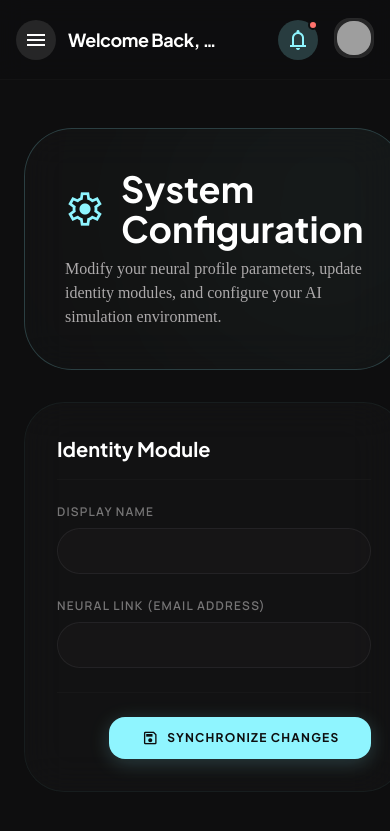
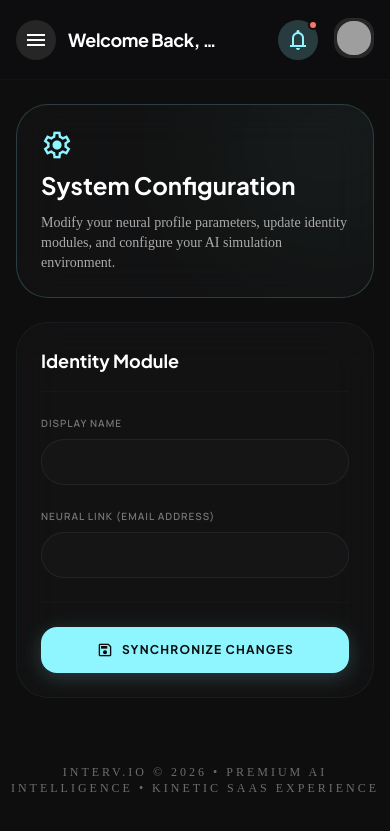
Before and after one commit to theanazz/Interv-io, a Flask app: page /settings in a window 390 px wide. Shown: the top 831 px of the page. Run offline with Flask 3, Linux system fonts and the light colour scheme; the visitor is signed in with stand-in values (Sample User, id 1); data that the repository does not hold is empty; some libraries are stand-ins or nearby versions; some web fonts are replaced; grey boxes are pictures that could not be loaded.

Commit message:
Fix mobile responsiveness on settings page

```diff
--- a/templates/settings.html
+++ b/templates/settings.html
@@ -3,21 +3,21 @@
 {% block title %}Settings | Interv.io{% endblock %}
 
 {% block content %}
-<section class="max-w-4xl mx-auto space-y-8 mt-12 px-6">
+<section class="max-w-4xl mx-auto space-y-6 md:space-y-8 mt-6 md:mt-12 px-4 md:px-6">
     <!-- Settings Hero -->
-    <div class="glass-panel p-10 rounded-[3rem] border-primary/20 relative overflow-hidden">
+    <div class="glass-panel p-6 md:p-10 rounded-[2rem] md:rounded-[3rem] border-primary/20 relative overflow-hidden">
         <div class="relative z-10">
-            <h2 class="font-headline text-4xl text-white mb-2 flex items-center gap-4">
-                <span class="material-symbols-outlined text-[40px] text-primary">settings</span>
+            <h2 class="font-headline text-2xl sm:text-3xl md:text-4xl text-white mb-3 flex flex-col sm:flex-row items-start sm:items-center gap-2 sm:gap-4">
+                <span class="material-symbols-outlined text-[32px] md:text-[40px] text-primary">settings</span>
                 System Configuration
             </h2>
-            <p class="text-on-surface-variant font-label max-w-xl">Modify your neural profile parameters, update identity modules, and configure your AI simulation environment.</p>
+            <p class="text-on-surface-variant font-label text-sm sm:text-base max-w-xl">Modify your neural profile parameters, update identity modules, and configure your AI simulation environment.</p>
         </div>
-        <div class="absolute -right-20 -top-20 w-80 h-80 bg-primary/5 blur-[120px] rounded-full"></div>
+        <div class="absolute -right-20 -top-20 w-60 md:w-80 h-60 md:h-80 bg-primary/5 blur-[80px] md:blur-[120px] rounded-full"></div>
     </div>
 
     <!-- Forms -->
-    <div class="glass-panel p-8 rounded-[2.5rem]">
+    <div class="glass-panel p-6 md:p-8 rounded-[2rem] md:rounded-[2.5rem]">
         {% with messages = get_flashed_messages(with_categories=true) %}
             {% if messages %}
                 {% for category, message in messages %}
@@ -30,20 +30,20 @@
         {% endwith %}
 
         <form method="POST" action="/settings" class="space-y-6">
-            <h3 class="font-headline text-xl text-white mb-6 border-b border-outline-variant/10 pb-4">Identity Module</h3>
+            <h3 class="font-headline text-lg sm:text-xl text-white mb-6 border-b border-outline-variant/10 pb-4">Identity Module</h3>
 
             <div>
-                <label class="block text-xs font-black text-outline uppercase tracking-widest mb-2">Display Name</label>
+                <label class="block text-[10px] sm:text-xs font-black text-outline uppercase tracking-widest mb-2">Display Name</label>
                 <input type="text" name="name" value="{{ user.name }}" class="w-full bg-surface-container/50 border border-outline-variant/30 text-white text-sm rounded-xl px-4 py-3 focus:outline-none focus:border-primary/50 transition-colors" required>
             </div>
 
             <div>
-                <label class="block text-xs font-black text-outline uppercase tracking-widest mb-2">Neural Link (Email Address)</label>
+                <label class="block text-[10px] sm:text-xs font-black text-outline uppercase tracking-widest mb-2">Neural Link (Email Address)</label>
                 <input type="email" name="email" value="{{ user.email }}" class="w-full bg-surface-container/50 border border-outline-variant/30 text-white text-sm rounded-xl px-4 py-3 focus:outline-none focus:border-primary/50 transition-colors" required>
             </div>
 
             <div class="pt-6 mt-6 border-t border-outline-variant/10 flex justify-end">
-                <button type="submit" class="px-8 py-3 rounded-2xl bg-primary text-background font-headline text-xs uppercase tracking-widest hover:brightness-110 transition-all shadow-[0_4px_20px_rgba(143,245,255,0.2)] flex items-center gap-2">
+                <button type="submit" class="w-full sm:w-auto px-6 sm:px-8 py-3.5 sm:py-3 rounded-2xl bg-primary text-background font-headline text-xs uppercase tracking-widest hover:brightness-110 transition-all shadow-[0_4px_20px_rgba(143,245,255,0.2)] flex items-center justify-center gap-2">
                     <span class="material-symbols-outlined text-[18px]">save</span>
                     Synchronize Changes
                 </button>
```
